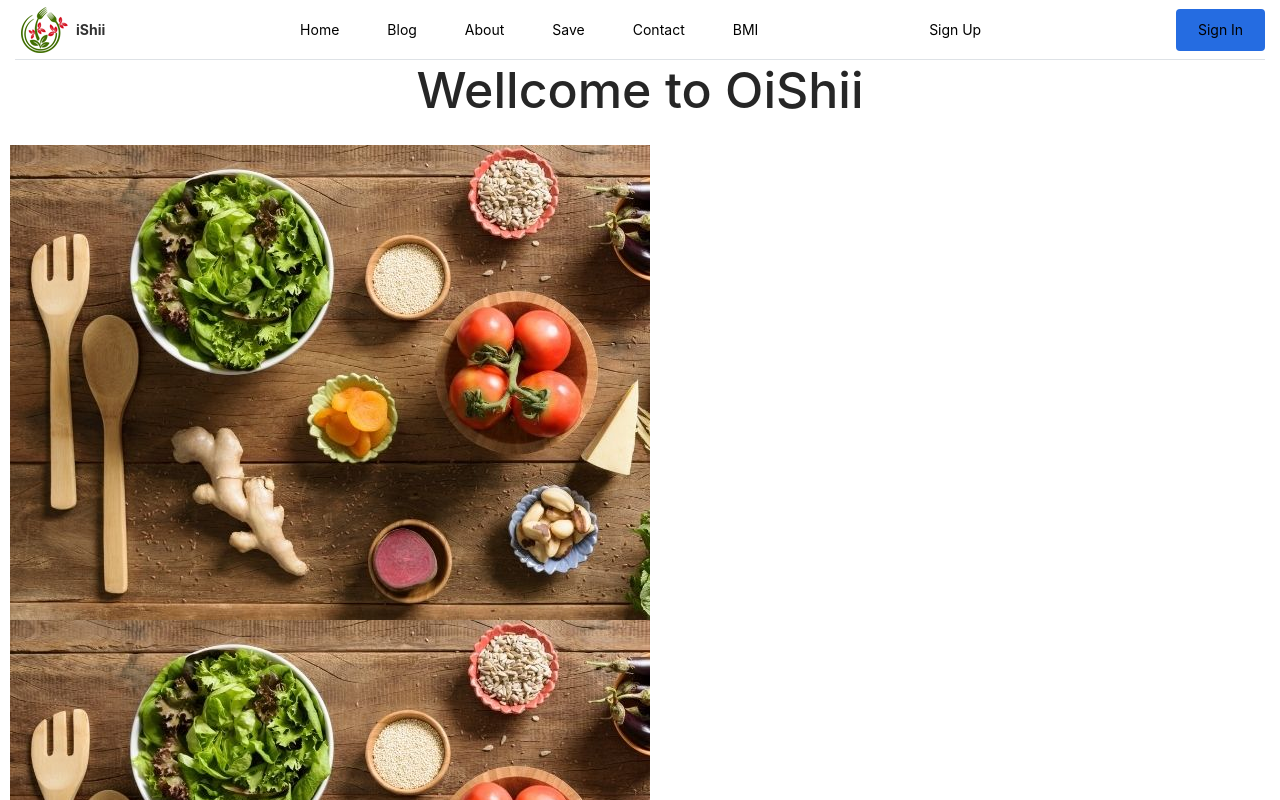
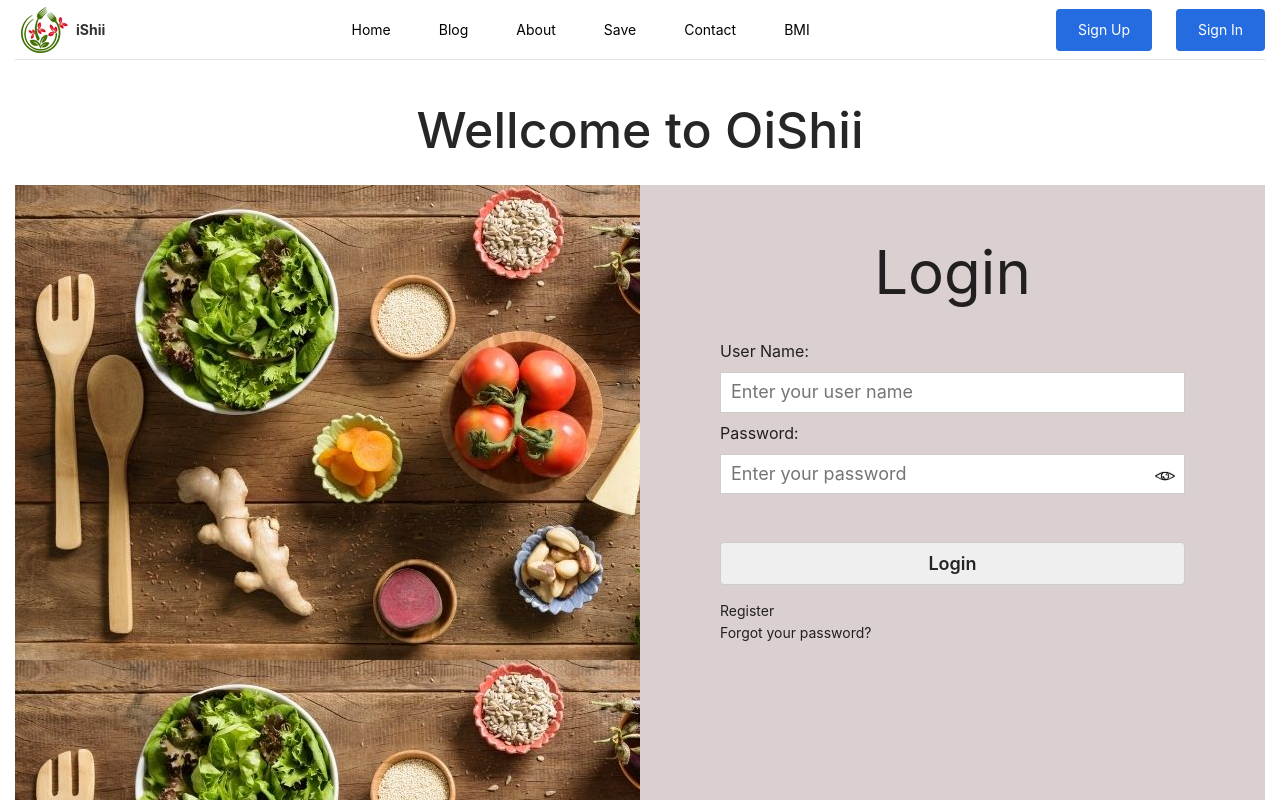
Before and after one commit to tlongksa/shareRecipe, a React (Create React App) app: page /signin in a window 1280 px wide. Shown: the top 800 px of the page. Built offline with nearby package versions, Linux system fonts and the light colour scheme; no server answers.

Commit message:
fix css for login & register page

```diff
--- a/src/components/List/RecipesByCategory/index.js
+++ b/src/components/List/RecipesByCategory/index.js
@@ -1,5 +1,5 @@
 import { CommentOutlined, DislikeOutlined, LikeOutlined, SearchOutlined } from '@ant-design/icons';
-import React, { useState, useEffect } from 'react';
+import React, { useState } from 'react';
 import { Link } from 'react-router-dom';
 import Input from '../../common/Input/Input';
 import './index.scss';
--- a/src/components/NavBar/NavbarElement.js
+++ b/src/components/NavBar/NavbarElement.js
@@ -90,7 +90,7 @@ export const NavBtnLink = styled(Link)`
     border-radius: 4px;
     background: #256ce1;
     padding: 10px 22px;
-    color: #000;
+    color: #fff;
     outline: none;
     border: none;
     cursor: pointer;
--- a/src/components/NavBar/index.js
+++ b/src/components/NavBar/index.js
@@ -74,14 +74,14 @@ const Navbar = () => {
                     </NavLink>
                 </NavMenu>
                 {!logged ? (
-                    <>
+                    <div className="d-flex align-items-center">
                         <NavMenu>
-                            <NavLink to="/sign-up">Sign Up</NavLink>
+                            <NavBtnLink to="/sign-up">Sign Up</NavBtnLink>
                         </NavMenu>
                         <NavBtn buttonSignIn>
                             <NavBtnLink to="signin">Sign In</NavBtnLink>
                         </NavBtn>
-                    </>
+                    </div>
                 ) : (
                     <NavRight>
                         <CDropdown>
--- a/src/constans/Auth/Login.css
+++ /dev/null
@@ -1,98 +0,0 @@
-* {
-    margin: 0;
-    padding: 0;
-    box-sizing: border-box;
-}
-.contai-login {
-    text-align: center;
-    justify-content: center;
-
-    margin: 20px 60px;
-}
-.background {
-    height: 900px;
-    display: block;
-}
-.login-background {
-    font-family: sans-serif;
-    text-align: center;
-    margin: 0 auto;
-    border-radius: 15px;
-}
-.login {
-    font-size: 60px;
-    font-family: sans-serif;
-    margin-top: 20px;
-}
-.form-group {
-    position: relative;
-    width: 50%;
-}
-.form-group input {
-    padding: 5px 40px 5px 20px;
-    font-size: 20px;
-    width: 400px !important;
-    margin-left: 100px !important;
-    display: block;
-    margin: 10px 0px;
-}
-
-.btnLogin {
-    font-weight: 600;
-    font-size: 24px;
-    text-align: center;
-    width: 50%;
-    margin-top: 40px;
-    outline: none;
-    border-radius: 5px;
-    justify-content: center;
-}
-.title {
-    font-size: 50px;
-    text-align: center;
-}
-.label {
-    float: left;
-    margin-left: 30px;
-}
-.txt {
-    margin-top: 15px;
-}
-.txt-right {
-    width: 200px;
-    float: right;
-}
-.txt-left {
-    width: 200px;
-    float: left;
-}
-
-.right-login {
-    float: right;
-    height: 700px;
-    padding: 20px;
-    margin-right: 30px;
-    border-radius: 10px;
-    display: block;
-    background: #dbd0d0;
-}
-.left {
-    float: left;
-    margin-left: 10px;
-    background-image: url(../../img/img4.jpg);
-}
-.img {
-    width: 100%;
-    border: 16px;
-}
-[class*='col-'] {
-    width: 100%;
-}
-
-.imgEye {
-    cursor: pointer;
-    position: absolute;
-    width: 20px;
-    right: -230px !important;
-    top: 58px;
-}
--- a/src/constans/Auth/Login.js
+++ b/src/constans/Auth/Login.js
@@ -1,5 +1,5 @@
 import React, { useRef, useState } from 'react';
-import './Login.css';
+import './Login.scss';
 import { Link, useNavigate, useLocation } from 'react-router-dom';
 
 import axios from 'axios';
@@ -7,7 +7,6 @@ import axios from 'axios';
 import showPwdImg from '../../img/show-password.png';
 import hidePwdImg from '../../img/hide-.svg';
 import apiUrl from '../../api/apiUrl';
-import HomePage from '../Home/HomePage';
 import { notification } from 'antd';
 import { SmileOutlined } from '@ant-design/icons';
 
@@ -22,7 +21,6 @@ const Login = () => {
     const [username, setUser] = useState('');
     const [password, setPwd] = useState('');
     const [errMsg, setErrMsg] = useState('');
-    const [success, setSuccess] = useState(false);
     const [isRevealPwd, setIsRevealPwd] = useState(false);
 
     const handleSubmit = async (e) => {
@@ -50,7 +48,6 @@ const Login = () => {
             navigateTo(`/`);
             setUser('');
             setPwd('');
-            setSuccess(true);
             openNotification();
             navigate(from, { replace: true });
         } catch (err) {
@@ -82,28 +79,22 @@ const Login = () => {
     };
 
     return (
-        <>
-            {success ? (
-                <section>
-                    <HomePage />
-                </section>
-            ) : (
+        <div className="custom-page__container">
             <section>
                 <p ref={errRef} className={errMsg ? 'errmsg' : 'offscreen'}>
                     {errMsg}
                 </p>
                 <form onSubmit={handleSubmit} className="background">
-                        <h2 className="title">Wellcome to OiShii</h2>
-                        <div>
+                    <h2 className="login__page-title">Wellcome to OiShii</h2>
+                    <div className="login-form__container">
                         <div className="left"></div>
                         <div className="right-login">
                             <div className="login-background">
-                                    <div className="login">Login</div>
-                                    <div className="contai-login">
+                                <div className="login-title">Login</div>
+                                <div className="container-login">
                                     <label htmlFor="name" className="label">
                                         User Name:{' '}
                                     </label>
-
                                     <div className="form-group">
                                         <input
                                             type="text"
@@ -133,11 +124,11 @@ const Login = () => {
                                             title={isRevealPwd ? 'Hide password' : 'Show password'}
                                             src={isRevealPwd ? hidePwdImg : showPwdImg}
                                             onClick={() => setIsRevealPwd((prevState) => !prevState)}
+                                            alt=""
                                         />
                                     </div>
-
                                     <button className="btnLogin">Login</button>
-                                        <div className="txt">
+                                    <div className="login-bottom__txt">
                                         <Link to="/sign-up" className="nav-link">
                                             Register
                                         </Link>
@@ -151,8 +142,7 @@ const Login = () => {
                     </div>
                 </form>
             </section>
-            )}
-        </>
+        </div>
     );
 };
 export default Login;
--- /dev/null
+++ b/src/constans/Auth/Login.scss
@@ -0,0 +1,84 @@
+.login-form__container {
+    display: flex;
+    .left {
+        background-image: url(../../img/img4.jpg);
+        height: 700px;
+        width: 50%;
+    }
+    .right-login {
+        height: 700px;
+        padding: 20px;
+        background: #dbd0d0;
+        flex: 1;
+        .form-group {
+            position: relative;
+            margin: 8px 0px;
+            input {
+                padding: 5px 10px;
+                font-size: 18px;
+                width: 100%;
+                display: block;
+                border: 1px solid #ccc;
+            }
+        }
+        .login-title {
+            font-size: 60px;
+            margin-top: 20px;
+            text-align: center;
+        }
+        .login-bottom__txt {
+            margin-top: 15px;
+        }
+        .label {
+            font-size: 16px;
+        }
+    }
+    @media (max-width: 900px) {
+        flex-direction: column-reverse;
+        .left {
+            width: 100%;
+        }
+    }
+}
+.container-login {
+    justify-content: center;
+    margin: 20px 60px;
+}
+
+.login-background {
+    margin: 0 auto;
+}
+
+.btnLogin {
+    font-weight: 600;
+    font-size: 18px;
+    text-align: center;
+    width: 100%;
+    margin-top: 40px;
+    outline: none;
+    border-radius: 4px;
+    justify-content: center;
+    border: 1px solid #ccc;
+    padding: 0.4rem;
+}
+.login__page-title {
+    font-size: 50px;
+    text-align: center;
+}
+
+.img {
+    width: 100%;
+    border: 16px;
+}
+
+[class*='col-'] {
+    width: 100%;
+}
+
+.imgEye {
+    cursor: pointer;
+    position: absolute;
+    width: 20px;
+    right: 10px;
+    top: 12px;
+}
--- a/src/constans/Auth/Register.css
+++ /dev/null
@@ -1,131 +0,0 @@
-@import url('https://fonts.googleapis.com/css2?family=Nunito&display=swap');
-* {
-    margin: 0;
-    padding: 0;
-    box-sizing: border-box;
-}
-.body {
-    justify-content: center;
-    align-items: center;
-    padding: 50px 5px;
-    display: block;
-
-    text-align: center;
-}
-/* .section {
-
-
-
-} */
-#regis {
-    font-size: 50px;
-}
-.register-form {
-    display: flex;
-    flex-direction: column;
-    justify-content: space-evenly;
-    flex-grow: 1;
-    padding-bottom: 10px;
-}
-
-a,
-a:visited {
-    color: rgb(0, 0, 0);
-}
-
-input[type='text'],
-input[type='password'],
-button,
-textarea {
-    font-family: 'Nunito', sans-serif;
-    font-size: 22px;
-    padding: 3px;
-    border-radius: 5px;
-}
-
-label,
-button {
-    margin-top: 10px;
-    font-size: 24px;
-}
-
-button {
-    padding: 5px;
-}
-
-.instructions {
-    font-size: 12px;
-    border-radius: 5px;
-
-    color: #fff;
-    padding: 3px;
-    position: relative;
-    bottom: -10px;
-}
-
-.instructions > svg {
-    margin-right: 0.25rem;
-}
-
-.offscreen {
-    position: absolute;
-    left: -900px;
-}
-
-.hide {
-    display: none;
-}
-
-.valid {
-    color: limegreen;
-    margin-left: 3px;
-}
-
-.invalid {
-    color: red;
-    margin-left: 3px;
-}
-
-.errmsg {
-    background-color: lightpink;
-    color: firebrick;
-    font-weight: bold;
-    padding: 5px;
-    margin-bottom: 5px;
-}
-
-.line {
-    display: inline-block;
-}
-.left {
-    float: left;
-    background-image: url(../../img/img4.jpg);
-    height: 700px;
-    width: 50%;
-}
-.right {
-    float: right;
-    width: 40%;
-    height: 700px;
-    padding: 20px;
-    margin-right: 30px;
-    border-radius: 10px;
-    display: block;
-    background: #dbd0d0;
-}
-.row::after {
-    content: '';
-    clear: both;
-    display: table;
-}
-[class*='col-'] {
-    width: 7%;
-}
-
-.imgEye {
-    cursor: pointer;
-    position: absolute;
-    width: 20px;
-    right: -30px;
-    top: 58px;
-}
--- /dev/null
+++ b/src/constans/Auth/Register.scss
@@ -0,0 +1,122 @@
+@import url('https://fonts.googleapis.com/css2?family=Nunito&display=swap');
+
+.register-body {
+    padding: 10px 0;
+}
+.register-section__container {
+    display: flex;
+    .left {
+        background-image: url(../../img/img4.jpg);
+        height: 800px;
+        width: 50%;
+    }
+    @media (max-width: 900px) {
+        flex-direction: column-reverse;
+        .left {
+            width: 100%;
+        }
+    }
+    .right {
+        flex: 1;
+        height: 800px;
+        padding: 40px;
+        background: #dbd0d0;
+        a,
+        a:visited {
+            color: rgb(0, 0, 0);
+        }
+
+        input[type='text'],
+        input[type='password'],
+        button,
+        textarea {
+            font-family: 'Nunito', sans-serif;
+            font-size: 18px;
+            border-radius: 5px;
+        }
+        label {
+            margin-top: 1rem;
+        }
+        input {
+            border: 1px solid #ccc;
+            padding: 5px 8px;
+        }
+        .register-form {
+            display: flex;
+            flex-direction: column;
+            justify-content: space-evenly;
+            flex-grow: 1;
+            padding-bottom: 10px;
+        }
+
+        .instructions {
+            font-size: 12px;
+            border-radius: 5px;
+            color: #fff;
+            padding: 3px;
+            position: relative;
+            bottom: -10px;
+        }
+
+        .instructions > svg {
+            margin-right: 0.25rem;
+        }
+
+        .offscreen {
+            position: absolute;
+            left: -900px;
+        }
+
+        .hide {
+            display: none;
+        }
+
+        .valid {
+            color: limegreen;
+            margin-left: 3px;
+        }
+
+        .invalid {
+            color: red;
+            margin-left: 3px;
+        }
+
+        .errmsg {
+            background-color: lightpink;
+            color: firebrick;
+            font-weight: bold;
+            padding: 5px;
+            margin-bottom: 5px;
+        }
+
+        .line {
+            display: inline-block;
+        }
+
+        .row::after {
+            content: '';
+            clear: both;
+            display: table;
+        }
+        [class*='col-'] {
+            width: 7%;
+        }
+
+        .imgEye {
+            cursor: pointer;
+            position: absolute;
+            width: 20px;
+            right: -30px;
+            top: 58px;
+        }
+        .register-btn__submit {
+            margin-top: 1.5rem;
+            border: 1px solid #ccc;
+            padding: 0.5rem;
+        }
+    }
+}
+.register-title {
+    font-size: 50px;
+    margin-bottom: 0;
+}
--- a/src/constans/Page/blogs.scss
+++ b/src/constans/Page/blogs.scss
@@ -29,6 +29,7 @@
             display: flex;
             align-items: center;
             gap: 4px;
+            border: none;
         }
     }
 }
```
Also changed, not shown: src/constans/Auth/Register.js (+10 -17 lines). Lines whose indentation alone changed are shown as unchanged.
